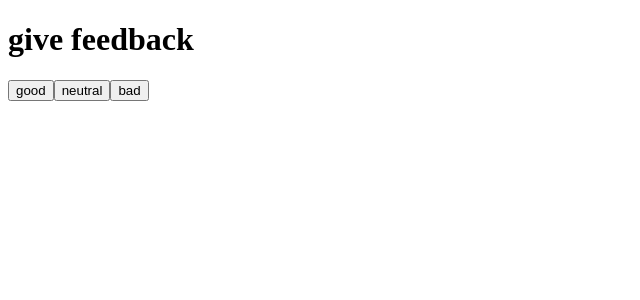
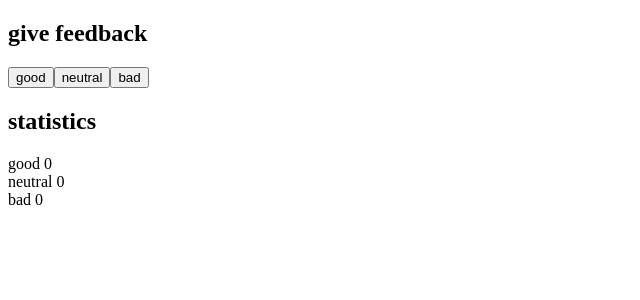
Before and after one commit to kudraem/fullstackopen-course-exercises, a React (Vite) app in the folder part1/unicafe/: page / in a window 1280 px wide. Shown: the top 300 px of the page, without its empty margins (0-640 px from the left). Built offline with nearby package versions, Linux system fonts and the light colour scheme.

Commit message:
exercise 1.6: add Statistics component with child components

```diff
--- a/part1/unicafe/src/App.jsx
+++ b/part1/unicafe/src/App.jsx
@@ -6,10 +6,21 @@
 
 const Feedback = ({handleGood, handleNeutral, handleBad}) => {
   return <div>
-    <h1>give feedback</h1>
+    <h2>give feedback</h2>
     <Button text='good' handleClick={handleGood} />
     <Button text='neutral' handleClick={handleNeutral} />
     <Button text='bad' handleClick={handleBad} />
+  </div>
+}
+
+const Row = ({text, value}) => <div>{text} {value}</div>
+
+const Statistics = ({good, neutral, bad}) => {
+  return <div>
+    <h2>statistics</h2>
+    <Row text='good' value={good} />
+    <Row text='neutral' value={neutral} />
+    <Row text='bad' value={bad} />
   </div>
 }
 
@@ -24,6 +35,7 @@
                 handleNeutral={() => setNeutral(neutral + 1)}
                 handleBad={() => setBad(bad + 1)}
       />
+      <Statistics good={good} neutral={neutral} bad={bad} />
     </div>
   )
 }
```
